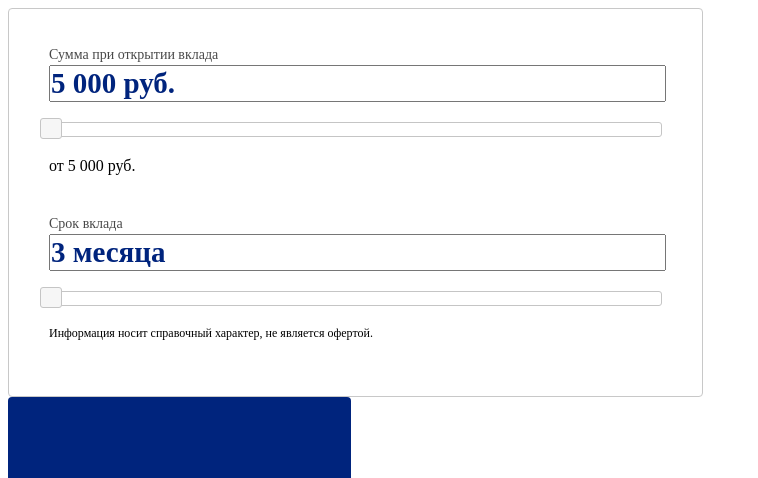
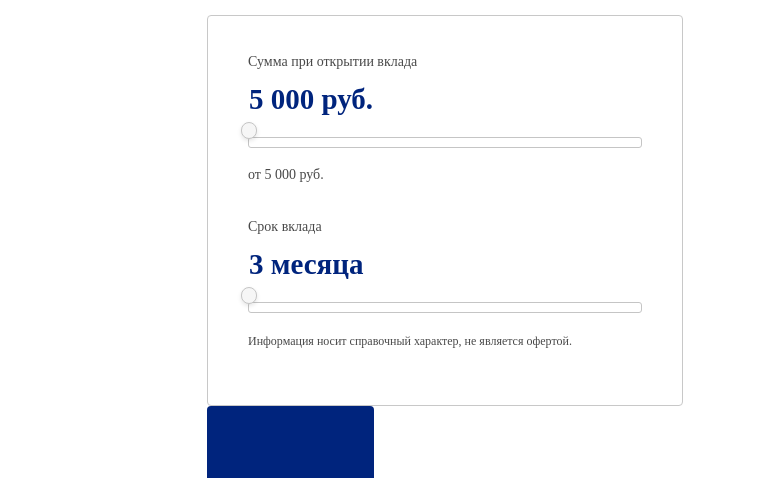
Before and after one commit to 1nan1eee/calcDeposit, a plain HTML site: page calculator/index.html in a window 1280 px wide. Shown: the top 478 px of the page, without its empty margins (0-758 px from the left). Drawn offline with nearby package versions, Linux system fonts and the light colour scheme; a web font is replaced by a local one.

Commit message:
стайлес

```diff
--- a/calculator/index.html
+++ b/calculator/index.html
@@ -1,7 +1,7 @@
 <!DOCTYPE html>
 <html lang="ru">
 	<head>
-		<link rel="stylesheet" href="stylesCalc.css" />
+		<link rel="stylesheet" href="styles.css" />
 		<link
 			rel="stylesheet"
 			href="https://code.jquery.com/ui/1.12.1/themes/base/jquery-ui.css"
```
